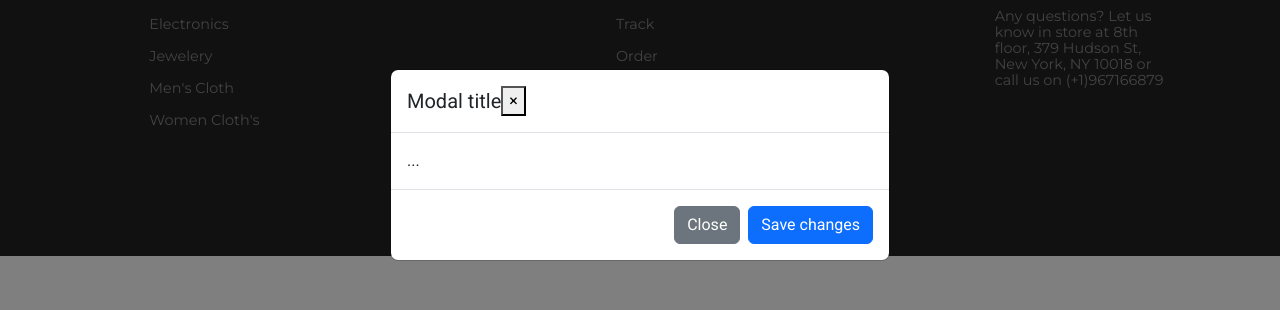
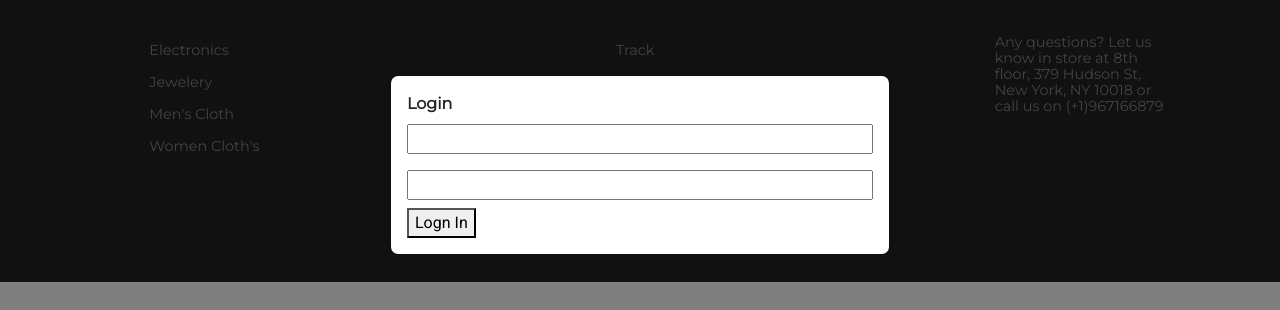
Before and after one commit to manju-hub569/EcomFrontEnd, a React (Create React App) app: page / in a window 1280 px wide. Both pictures are taken after a click on the item 1197 px from the left and 36 px from the top of the page. Shown: the part 235-545 px from the top of the page. Built offline with nearby package versions, Linux system fonts and the light colour scheme; no server answers.

Commit message:
logn-page

```diff
--- a/src/Container/Main/Main.css
+++ b/src/Container/Main/Main.css
@@ -83,3 +83,24 @@ div ul {
 .nameTwo {
     font-size: 1.5rem;
 }
+
+.mbox {
+    max-width : 300px;
+}
+
+.log_label strong {
+    font-family : 'Montserrat';
+}
+
+/* .inpts {
+
+} */
+
+.inpt {
+    padding : 0.5rem 0rem;
+}
+
+input {
+    width : 100%;
+    outline : none;
+}
--- a/src/Container/Main/Modal.jsx
+++ b/src/Container/Main/Modal.jsx
@@ -1,4 +1,4 @@
-
+import './Main.css';
 
 export default function Modal () {
     return (
@@ -6,19 +6,28 @@ export default function Modal () {
             <div className="modal fade" id="exampleModalCenter" tabindex="-1" role="dialog" aria-labelledby="exampleModalCenterTitle" aria-hidden="true">
                 <div className="modal-dialog modal-dialog-centered" role="document">
                         <div className="modal-content">
-                        <div className="modal-header">
-                            <h5 className="modal-title" id="exampleModalLongTitle">Modal title</h5>
-                            <button type="button" className="close" data-dismiss="modal" aria-label="Close">
-                            <span aria-hidden="true">&times;</span>
-                            </button>
-                        </div>
-                        <div className="modal-body">
-                            ...
-                        </div>
-                        <div className="modal-footer">
-                            <button type="button" className="btn btn-secondary" data-dismiss="modal">Close</button>
-                            <button type="button" className="btn btn-primary">Save changes</button>
-                        </div>
+                            <div className="modal-body">
+
+                                <div className = "log_label">
+                                    <strong>Login</strong>
+                                </div>
+
+                                <div className = "inpts">
+                                    <div className = "inpt">
+                                        <input type = "text"  />
+                                    </div>
+                                    <div className = "inpt">
+                                        <input type = "password" />
+                                    </div>
+                                </div>
+
+                                <div className = "log-btn">
+                                    <button>
+                                        Logn In
+                                    </button>
+                                </div>
+
+                            </div>
                         </div>
                 </div>
             </div>
```
